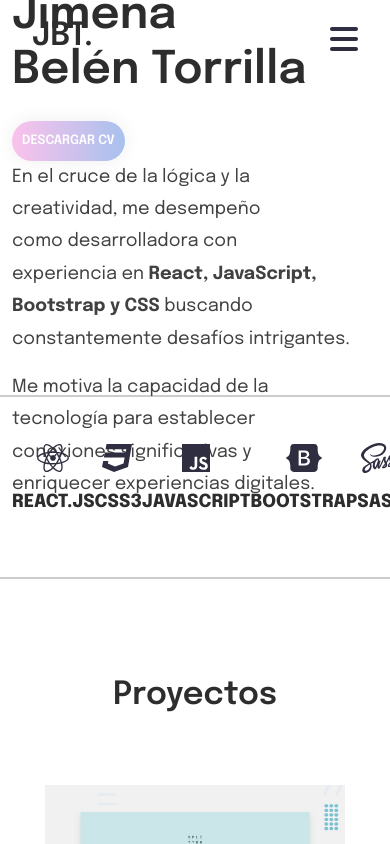
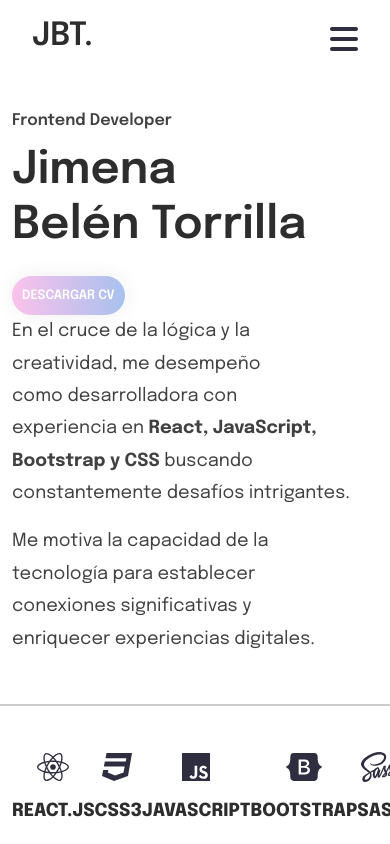
Before and after one commit to jimenabelentorrilla/portfolio-jimena-belen, a React (Vite) app: page / in a window 390 px wide. Shown: the top 844 px of the page. Built offline with nearby package versions, Linux system fonts and the light colour scheme.

Commit message:
header breakpoints

```diff
--- a/src/components/Header/Header.css
+++ b/src/components/Header/Header.css
@@ -77,9 +77,6 @@
 
 /**mq***/
 @media (width < 575.99px){
-  .row-header{
-    height: 315px;
-  }
   .text-hd h1{
     font-size: 45px;
     line-height: 55px;
@@ -100,9 +97,7 @@
  }
 
 @media (min-width: 576px) and (max-width: 767.99px){
-  .row-header{
-    height: 400px;
-  }
+
   .text-hd h1{
     font-size: 34px;
     line-height: 45px;
@@ -121,9 +116,7 @@
 }
 
 @media (min-width: 768px) and (max-width: 991.99px){
-  .row-header{
-    height: 500px;
-  }
+
   .text-hd h1{
     font-size: 45px;
     line-height: 50px;
--- a/src/components/Header/Header.jsx
+++ b/src/components/Header/Header.jsx
@@ -10,14 +10,14 @@ const Header = () => {
     <>
         <Container>
             <Row className="row-header animate__animated animate__fadeIn">
-                <Col>
+                <Col xs={12} sm={12} md={12} lg={6} xl={6} xxl={6}>
                     <div className="text-hd">
                         <span>Frontend Developer</span>
                         <h1>Jimena Belén Torrilla</h1>
                         <a href={CV} target='blank' class="btn-des">DESCARGAR CV</a>
                     </div>
                 </Col>
-                <Col>
+                <Col xs={12} sm={12} md={12} lg={6} xl={6} xxl={6}>
                   <div>
                       <p className="text-bio">En el cruce de la lógica y la creatividad, me desempeño como desarrolladora con experiencia en <strong>React, JavaScript, Bootstrap y CSS </strong>buscando constantemente desafíos intrigantes.</p>
                       <p className="text-bio"> Me motiva la capacidad de la tecnología para establecer conexiones significativas y enriquecer experiencias digitales.</p>
```
